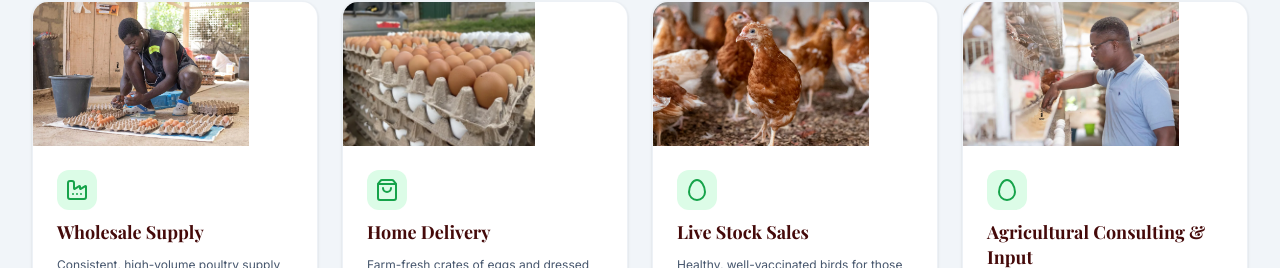
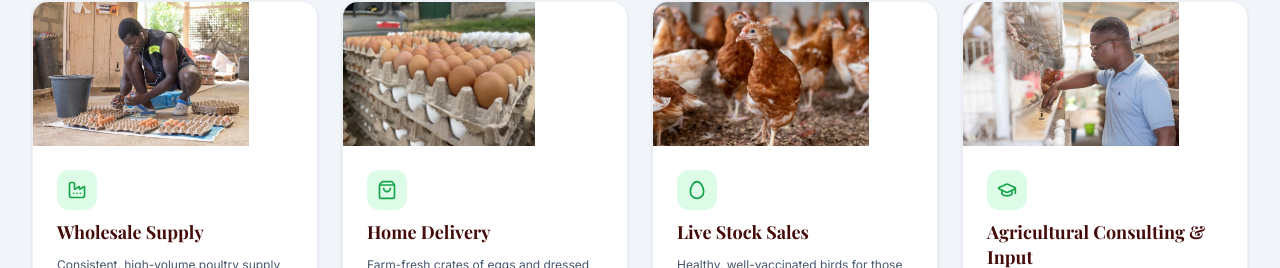
Before and after one commit to gomathie/ekowsamfarms, a React (Vite) app: page / in a window 1280 px wide. Shown: the part 984-1252 px from the top of the page. Built offline with nearby package versions, Linux system fonts and the light colour scheme.

Commit message:
feat: update division icons to include GraduationCap and adjust sizes

```diff
--- a/src/pages/HomePage.tsx
+++ b/src/pages/HomePage.tsx
@@ -2,10 +2,9 @@ import React, { useState, useEffect, useMemo } from 'react';
 import { PageId, Product } from '../types';
 import { FARM_INFO, DIVISIONS, PRODUCTS, TESTIMONIALS, BLOG_POSTS, EVENTS, PRODUCT_CATEGORY_LABELS } from '../data/farmData';
 import {
-  ShoppingBag, Calendar, Award, ArrowRight, Star,
-  CheckCircle, ChevronRight, ChevronLeft, MapPin, Phone,
-  Egg, Factory, Eye, Calculator,
-  Sun, Leaf, Heart, ThumbsUp
+  ShoppingBag, ArrowRight, ChevronRight, ChevronLeft, MapPin,
+  Egg, Factory, GraduationCap,
+  Sun, Leaf, Heart
 } from 'lucide-react';
 
 interface HomePageProps {
@@ -81,10 +80,10 @@ export const HomePage: React.FC<HomePageProps> = ({
 
   const getDivisionIcon = (iconName: string) => {
     switch (iconName) {
-      case 'Egg': return <Egg className="w-6 h-6" />;
-      case 'ShoppingBag': return <ShoppingBag className="w-6 h-6" />;
-      case 'Factory': return <Factory className="w-6 h-6" />;
-      default: return <Egg className="w-6 h-6" />;
+      case 'ShoppingBag': return <ShoppingBag className="w-5 h-5" />;
+      case 'Factory': return <Factory className="w-5 h-5" />;
+      case 'GraduationCap': return <GraduationCap className="w-5 h-5" />;
+      default: return <Egg className="w-5 h-5" />;
     }
   };
 
```
